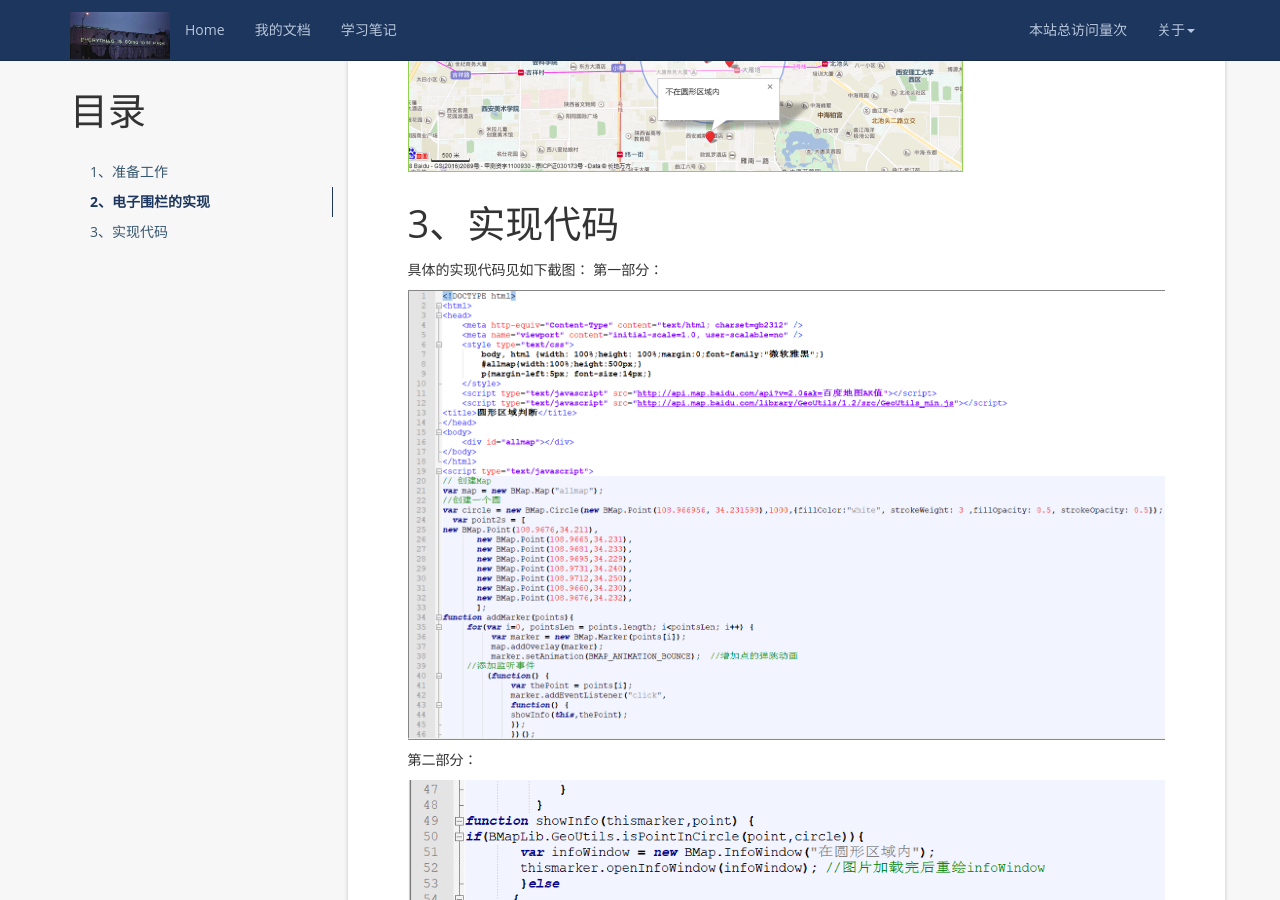
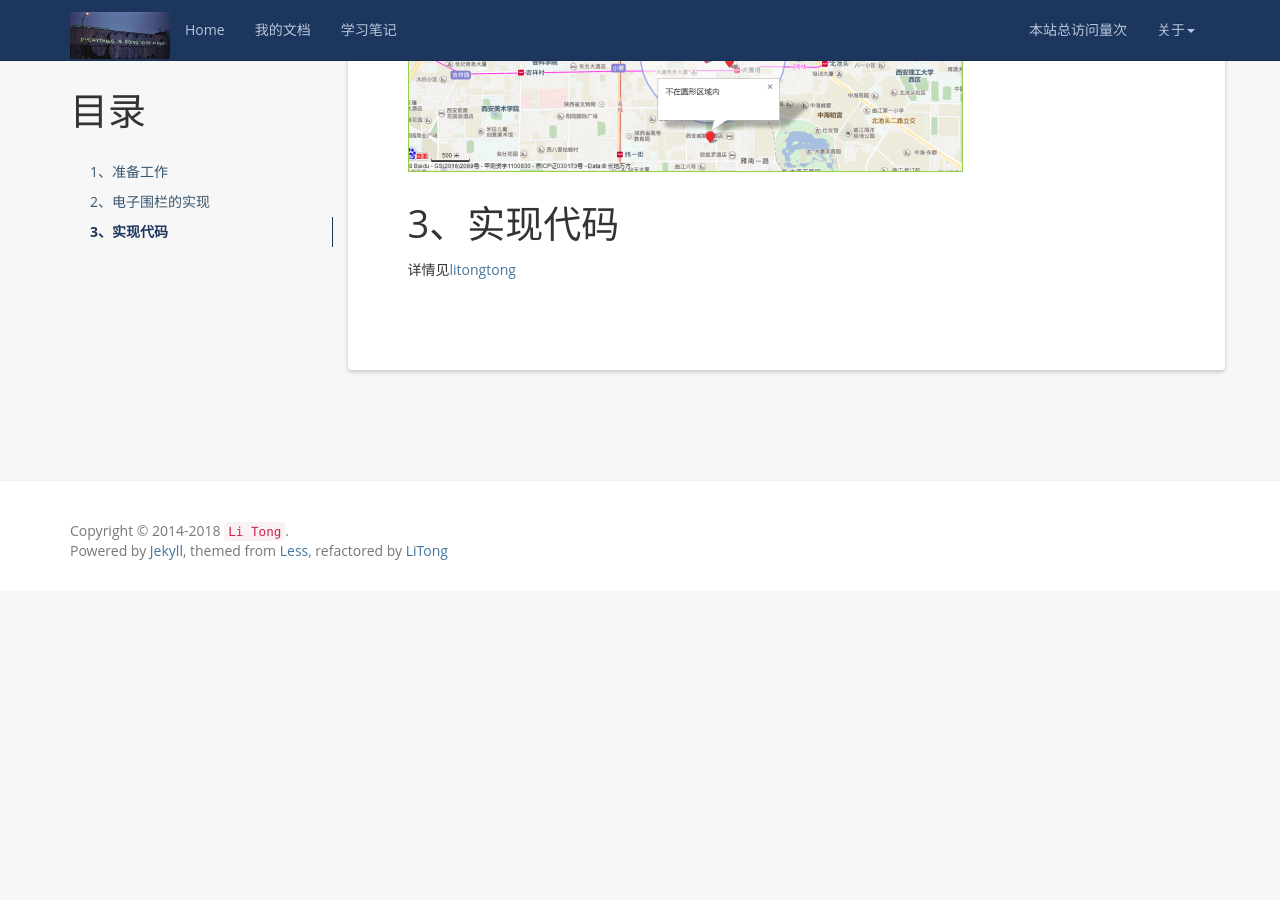
Before and after one commit to WEBLT/WEBLT.github.io, a Jekyll site: the page built from _posts/2018-12-8-electic-fence.md, in a window 1280 px wide and 900 px high, scrolled down 845 px. Built offline with Jekyll 4.4.1, drawn with Linux system fonts in a browser that asks for light colours; nearby versions of some CDN libraries; a script that is not in the unit is left out; comment, search, counter and statistics services are not loaded; after the commit the page ends 1436 px from its top, so only the background shows below that.

Commit message:
Update 2018-12-8-electic-fence.md

```diff
--- a/_posts/2018-12-8-electic-fence.md
+++ b/_posts/2018-12-8-electic-fence.md
@@ -23,11 +23,4 @@ tag: 教程
 ![/styles/images/02.png]({{ '/styles/images/02.png' | prepend: site.baseurl  }})
 
 # 3、实现代码
-具体的实现代码见如下截图：
-第一部分：
-
-![/styles/images/03.png]({{ '/styles/images/03.png' | prepend: site.baseurl  }})
-
-第二部分：
-
-![/styles/images/04.png]({{ '/styles/images/04.png' | prepend: site.baseurl  }})
+详情见[litongtong](https://github.com/WEBLT/WEBLT.github.io)
```
